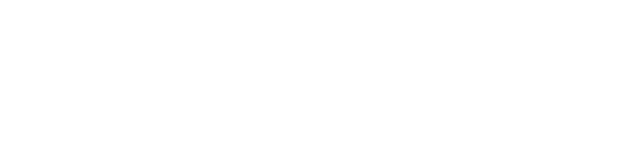
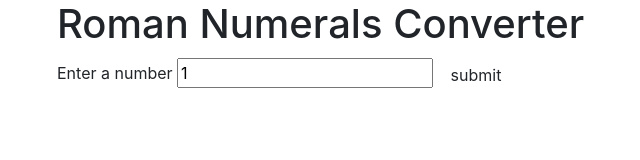
Before and after one commit to mandystar018/Roman-Numerals, a plain HTML site: page index.html in a window 1280 px wide. Shown: the whole page, without its empty margins (28-668 px from the left). Drawn offline with Linux system fonts and the light colour scheme.

Commit message:
Add Roman Numbers form in HTML

```diff
--- a/index.html
+++ b/index.html
@@ -5,8 +5,19 @@
     <link href="css/styles.css" rel="stylesheet" type="text/css">
     <script src="js/jquery-3.5.1.js"></script>
     <script src="js/scripts.js"></script>
-    <title>A fantastical adventure</title>
+    <title>Roman Numerals</title>
   </head>
   <body>
+    <div class="container">
+      <h1>Roman Numerals Converter</h1>
+      <form id="converterForm">
+        <label for="number">Enter a number</label>
+        <input id="number" type="text" value="1">
+
+        <button type="submit" class= "btn">submit</button>
+      </form>
+      <div id="romanNumber">
+      </div>
+    </div>
   </body>
 </html>
--- a/js/scripts.js
+++ b/js/scripts.js
@@ -1,3 +1,3 @@
 $(document).ready(function(){
-
+  $("form#")
 });
```
